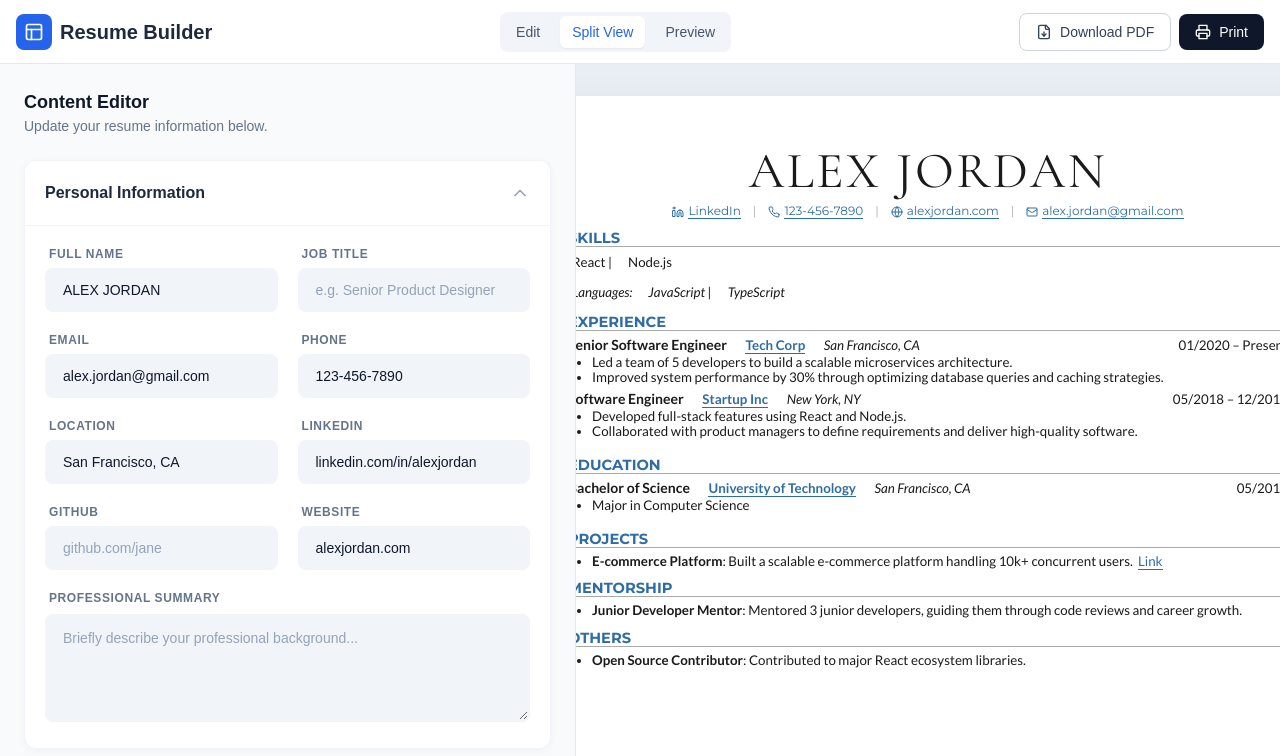
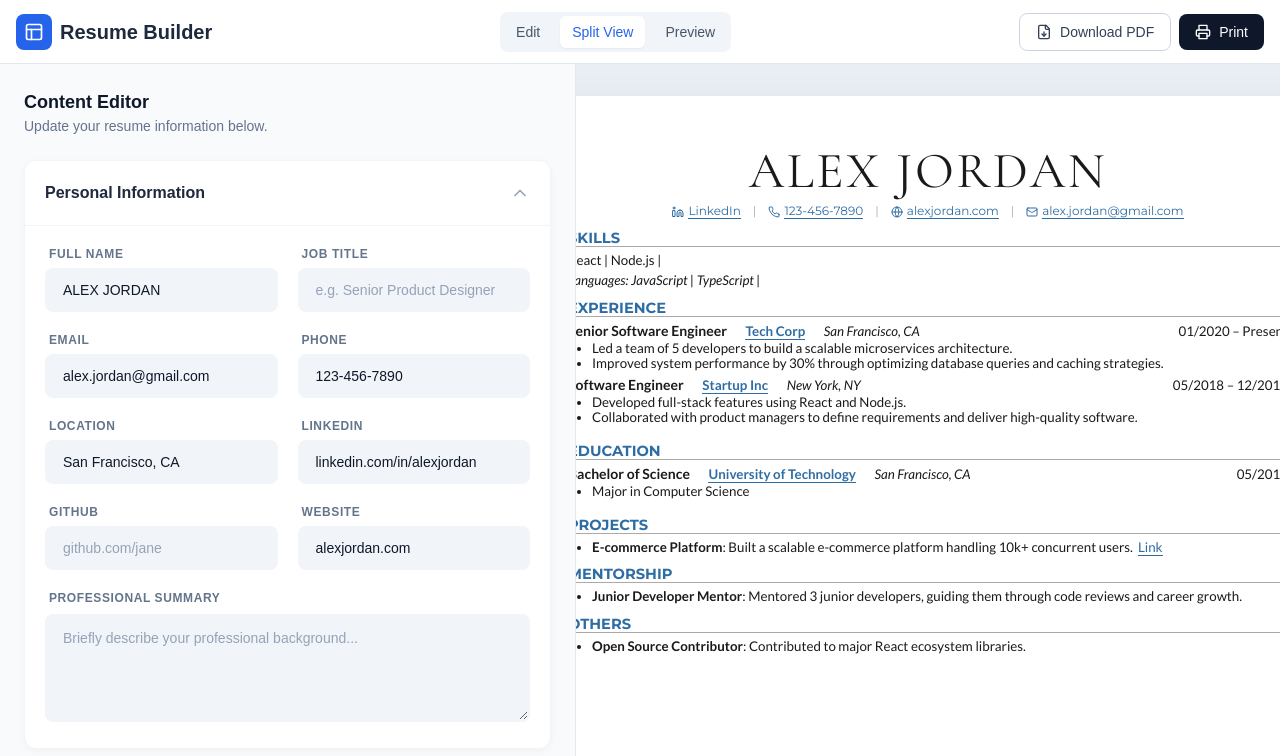
Before and after one commit to ShukoorTalha/Resume_Editor, a React (Vite) app: page / in a window 1280 px wide. Shown: the top 756 px of the page. Built offline with nearby package versions, Linux system fonts and the light colour scheme.

Commit message:
fix: adjust skills spacing to match exact format
- Skills now display as: React | Javascript | GoogleCloud | Jenkins |
- Removed extra spacing and flex layout complexity
- Using simple join with pipe separators
- Cleaner, more professional appearance

```diff
--- a/components/ResumePreview.tsx
+++ b/components/ResumePreview.tsx
@@ -182,40 +182,13 @@ export const ResumePreview: React.FC<{ data: ResumeData }> = ({ data }) => {
         <section>
           <div style={styles.sectionHeader}>SKILLS</div>
           <hr style={styles.divider} />
-          <div style={{
-            display: 'flex',
-            flexWrap: 'wrap',
-            gap: '8px',
-            marginBottom: '12px',
-            lineHeight: '1.4'
-          }}>
-             {otherSkills.map((skill, index) => (
-               <span key={index} style={{
-                 display: 'inline-block',
-                 padding: '0 4px'
-               }}>
-                 {skill}{index < otherSkills.length - 1 ? ' |' : ''}
-               </span>
-             ))}
-          </div>
+          <p style={{ ...styles.bulletItem, marginBottom: '6px' }}>
+             {otherSkills.join(' | ')} {otherSkills.length > 0 ? '|' : ''}
+          </p>
           {languageSkills.length > 0 && (
-            <div style={{
-              display: 'flex',
-              flexWrap: 'wrap',
-              gap: '8px',
-              fontStyle: 'italic',
-              lineHeight: '1.4'
-            }}>
-              <span style={{ padding: '0 4px' }}>Languages:</span>
-              {languageSkills.map((skill, index) => (
-                <span key={index} style={{
-                  display: 'inline-block',
-                  padding: '0 4px'
-                }}>
-                  {skill}{index < languageSkills.length - 1 ? ' |' : ''}
-                </span>
-              ))}
-            </div>
+            <p style={{ ...styles.bulletItem, fontStyle: 'italic' }}>
+              Languages: {languageSkills.join(' | ')} |
+            </p>
           )}
         </section>
       )}
```
